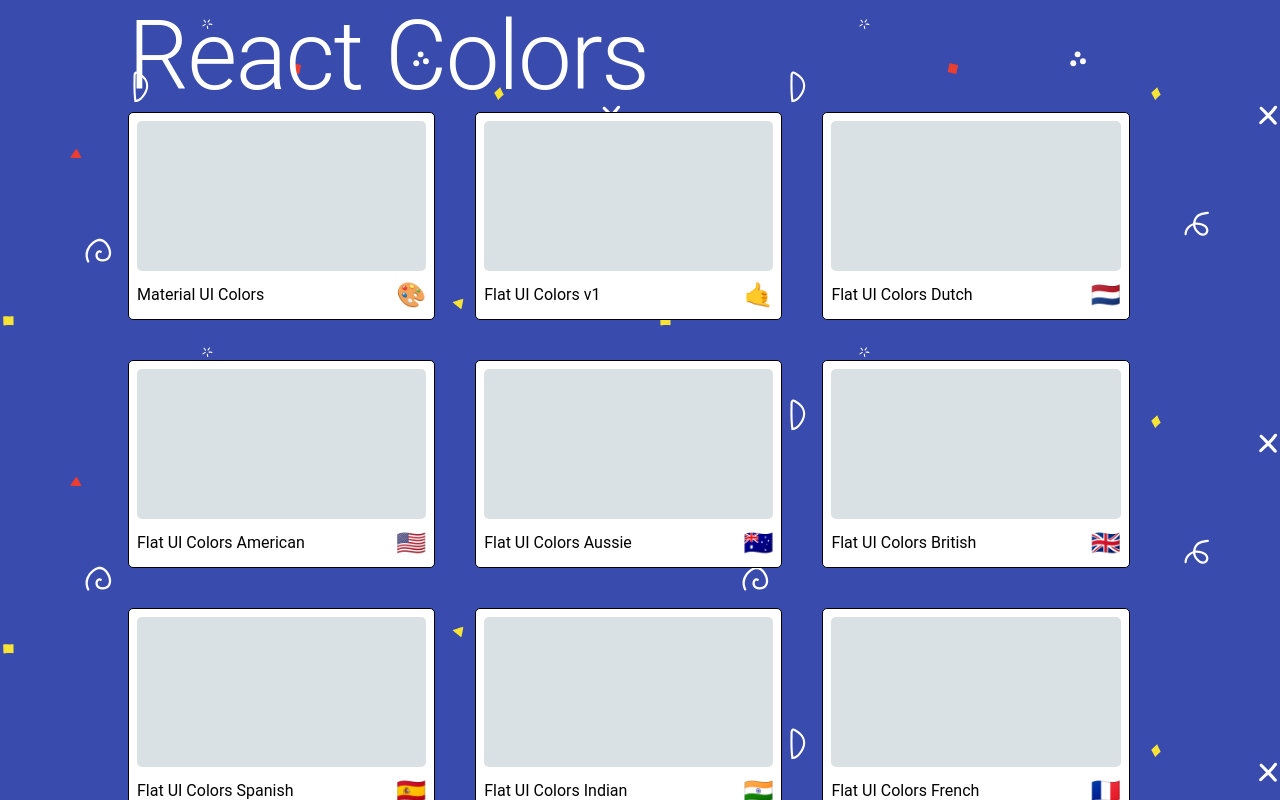
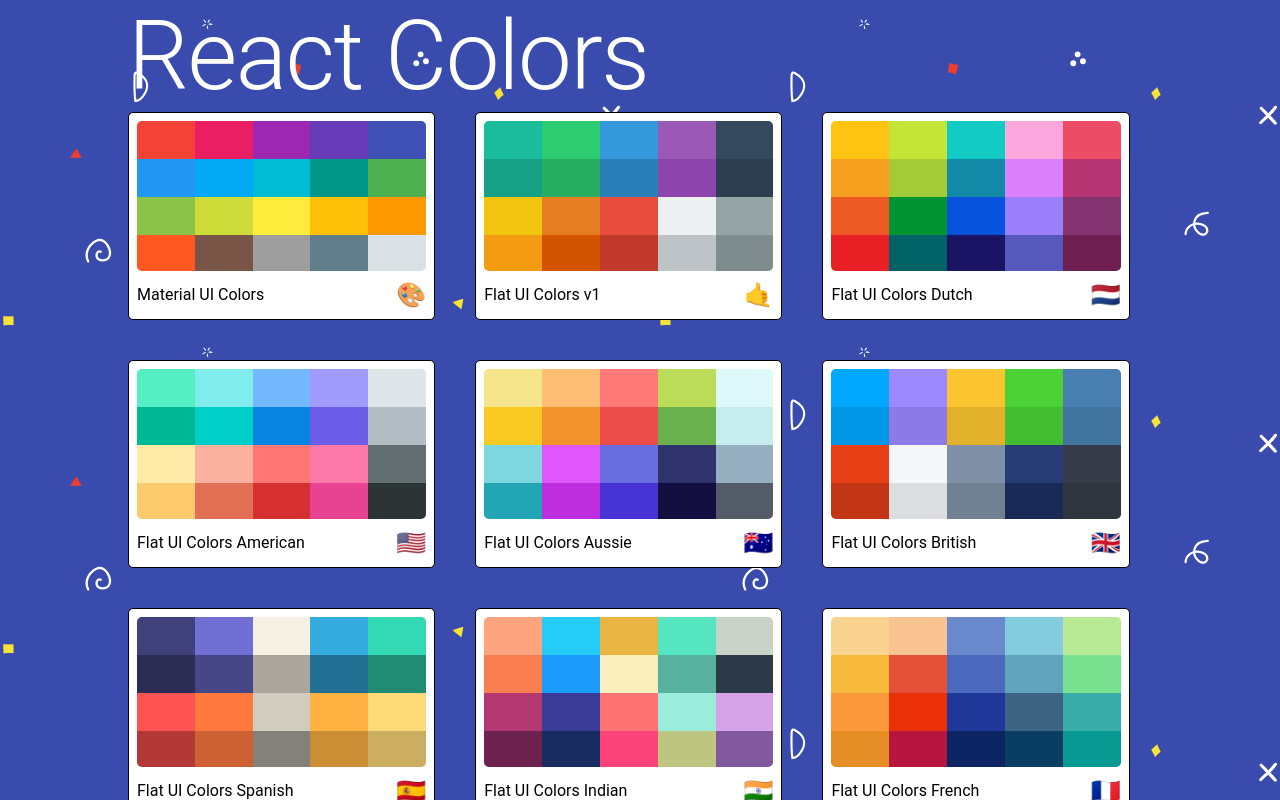
Before and after one commit to AdrianKusek/react-colors, a React (Create React App) app: page / in a window 1280 px wide. Built offline with nearby package versions, Linux system fonts and the light colour scheme.

Commit message:
finish styling mini palette

```diff
--- a/src/MiniPallete.js
+++ b/src/MiniPallete.js
@@ -3,11 +3,13 @@
 import MiniPaletteStyles from './styles/MiniPaletteStyles';
 
 export default function MiniPalette(props) {
-  const {paletteName, emoji}  = props
-  return (
+  const {paletteName, emoji,colors}  = props
+  const miniColorBoxes = colors.map((color) => (
+    <Box sx={{ ...MiniPaletteStyles.miniColor, backgroundColor: color.color }} key={color.name}></Box>
+  ));  return (
     <Box sx={MiniPaletteStyles.root}>
       <Box sx={MiniPaletteStyles.colors}>
-        {/* Your color boxes or other content here */}
+        {miniColorBoxes}
       </Box>
       <Typography variant="h5" sx={MiniPaletteStyles.title}>
         {paletteName}
```
